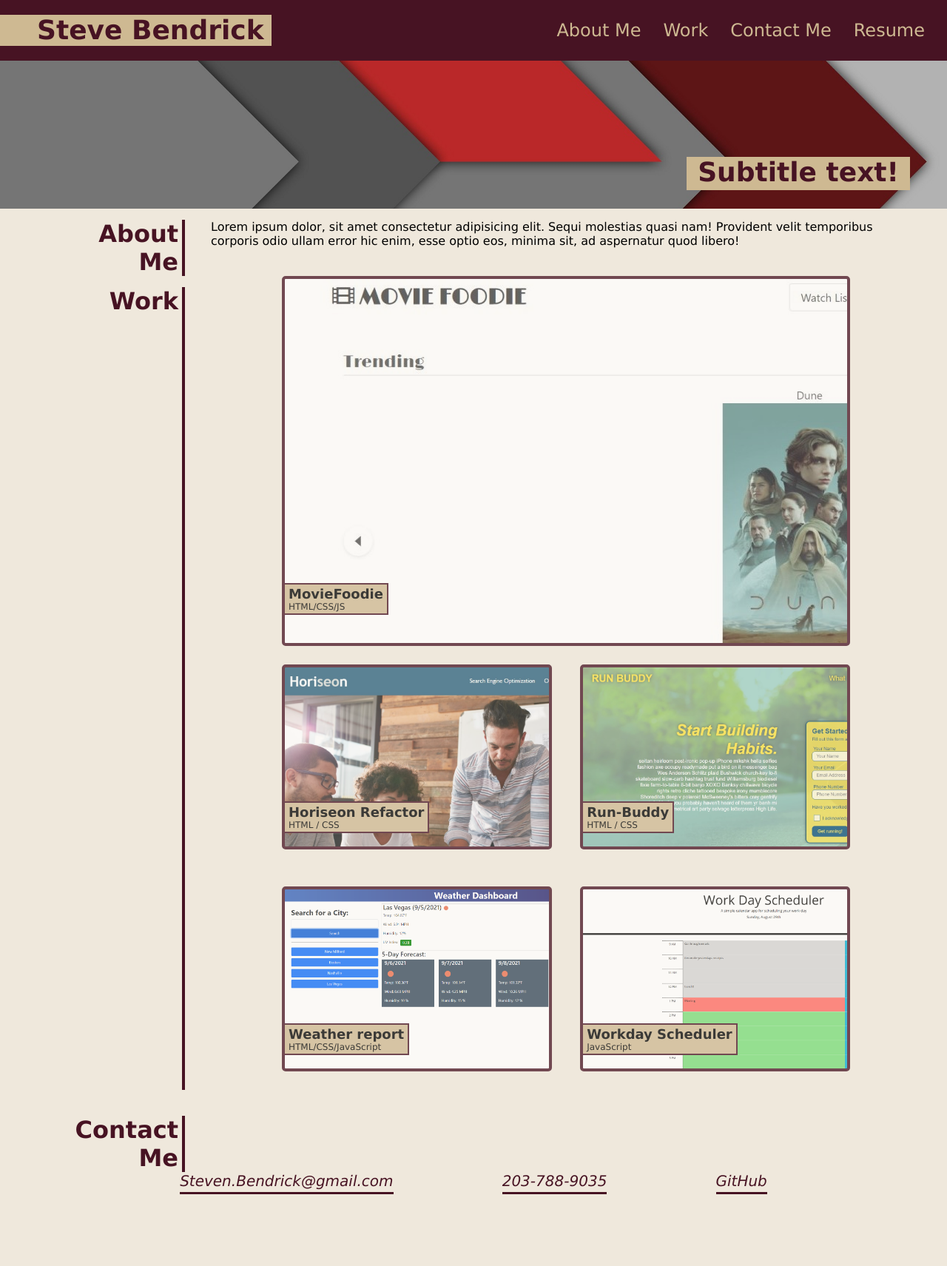
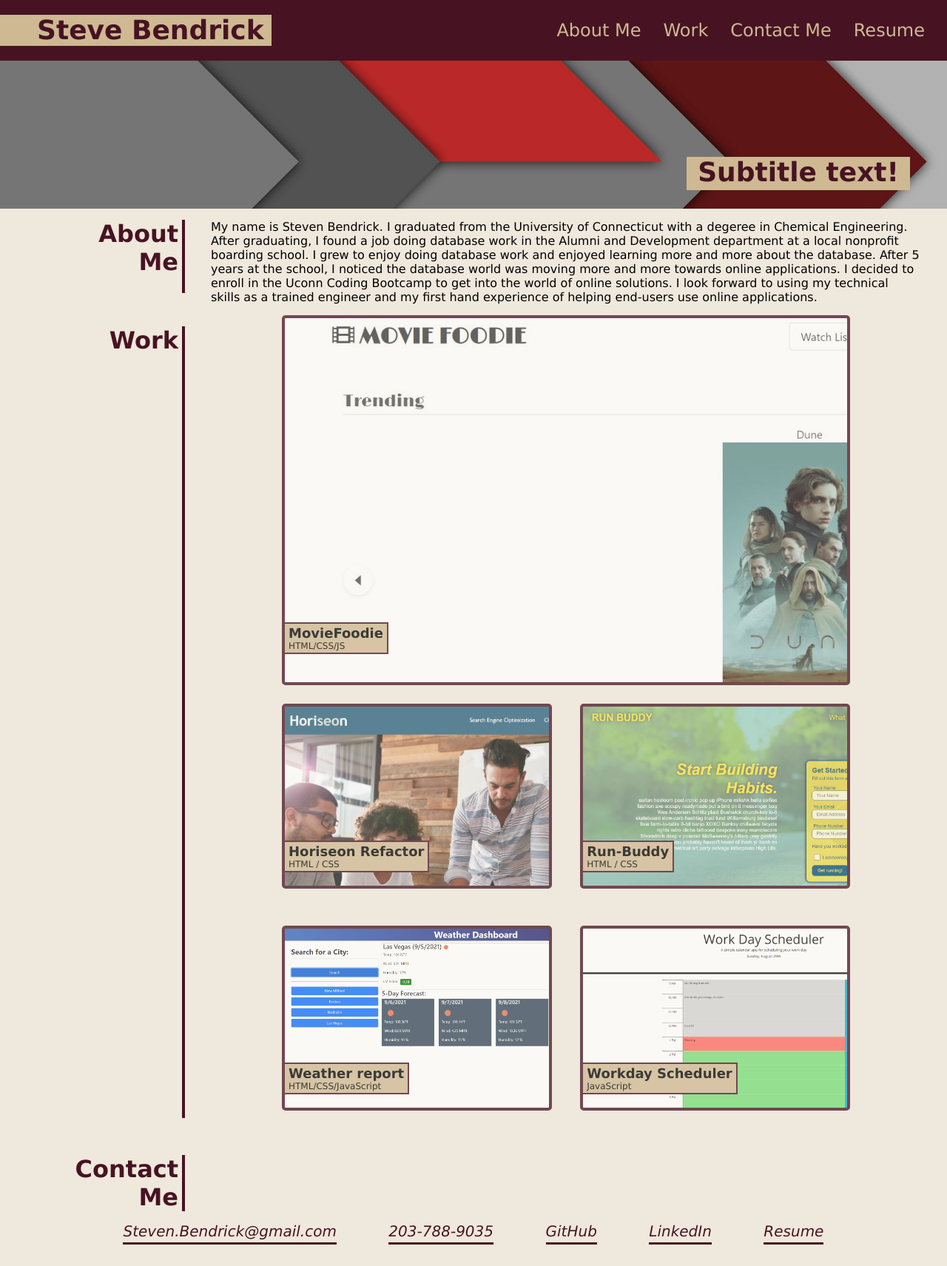
Before and after one commit to SteveB29/SteveB29, a plain HTML site: page index.html in a window 1280 px wide. Shown: the whole page at 74% size. Before the commit the page ends 1628 px from the top, so only its background shows below. Drawn offline with Linux system fonts and the light colour scheme.

Commit message:
added resume, linkedin, finished mediaquery styling

```diff
--- a/assets/css/style.css
+++ b/assets/css/style.css
@@ -86,6 +86,10 @@ footer address ul {
     list-style: none;
 }
 
+footer address ul li {
+    margin-bottom: 15px;
+}
+
 footer address ul li a {
     padding-bottom: 3px;
     font-size: 20px;
@@ -125,6 +129,7 @@ footer address ul li a {
     display: flex;
     flex-wrap: wrap;
     justify-content: space-between;
+    margin-bottom: 15px;
 }
 
 .about-me p {
@@ -235,13 +240,13 @@ footer address ul li a {
     padding-right: 5px;
     width: 250px;
     margin-top: 15px;
+    margin-bottom: 15px;
 }
 
 @media screen and (max-width: 1244px) {
     .work {
         display: flex;
         flex-flow: wrap column;
-        align-items: center;
     }
 
     .primary-application {
@@ -264,6 +269,11 @@ footer address ul li a {
         border-right: none;
         border-bottom: 4px solid var(--primary-color);
         text-align: center;
+        margin: 0 auto 15px auto;
         width: 80%;
     }
+
+    .section-title h2 {
+        text-align: center;
+    }
 }
--- a/index.html
+++ b/index.html
@@ -39,7 +39,12 @@
     <section id="about-me" class="about-me">
         <h2 class="section-title">About<br>Me</h2>
         <p>
-            Lorem ipsum dolor, sit amet consectetur adipisicing elit. Sequi molestias quasi nam! Provident velit temporibus corporis odio ullam error hic enim, esse optio eos, minima sit, ad aspernatur quod libero!
+            My name is Steven Bendrick. I graduated from the University of Connecticut with a degeree in Chemical Engineering.
+            After graduating, I found a job doing database work in the Alumni and Development department at a local nonprofit boarding school.
+            I grew to enjoy doing database work and enjoyed learning more and more about the database.
+            After 5 years at the school, I noticed the database world was moving more and more towards online applications.
+            I decided to enroll in the Uconn Coding Bootcamp to get into the world of online solutions.
+            I look forward to using my technical skills as a trained engineer and my first hand experience of helping end-users use online applications.
         </p>
     </section>
 
@@ -94,6 +99,12 @@
                 <li>
                     <a href="https://github.com/SteveB29" target="_blank" rel="noreferrer noopener">GitHub</a>
                 </li>
+                <li>
+                    <a href="https://www.linkedin.com/in/steven-bendrick-7778b5134/" target="_blank" rel="noreferrer noopener">LinkedIn</a>
+                </li>
+                <li>
+                    <a href="./assets/Resume/Steven-Bendrick-Resume.pdf" target="_blank" rel="noreferrer noopener">Resume</a>
+                </li>
             </ul>
         </address>
     </footer>
```
Also changed, not shown: 1 other file.
